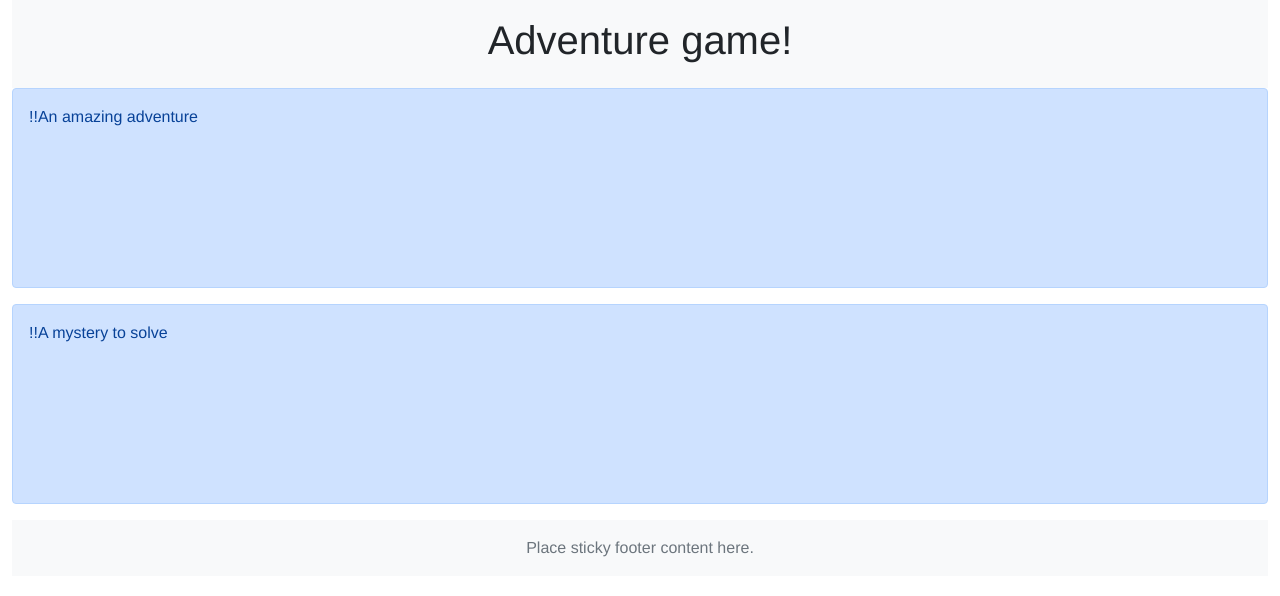
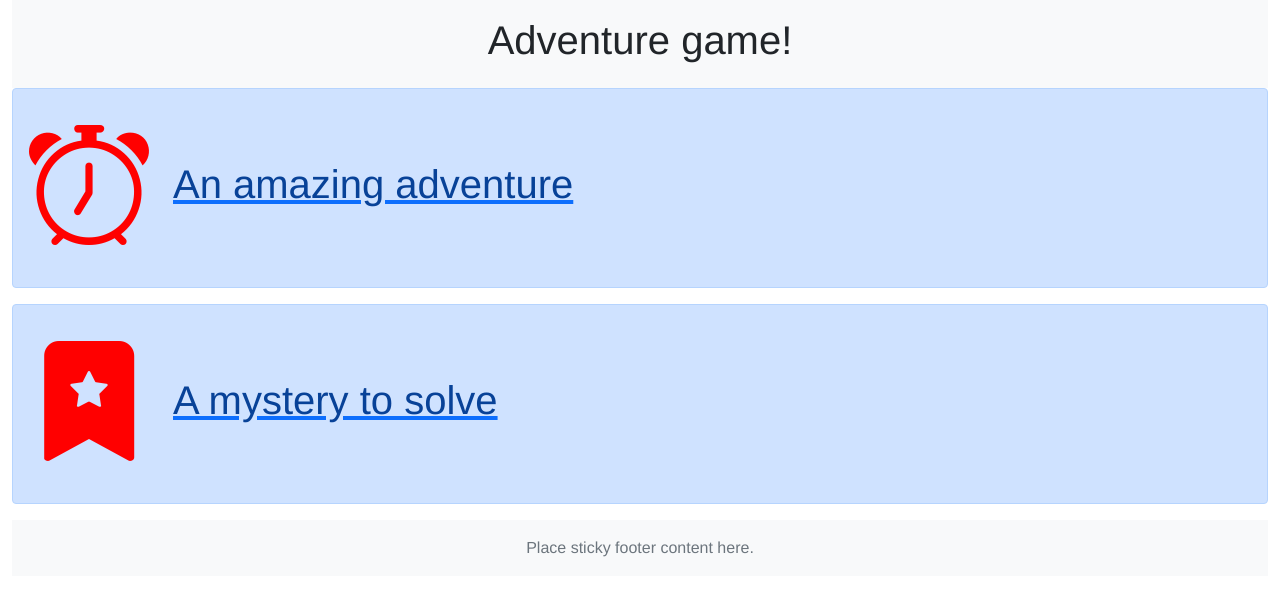
Before and after one commit to LuisMiguelFilipe/adventure, a Vue app in the folder fe/: page / in a window 1280 px wide. Shown: the top 596 px of the page. Built offline with nearby package versions, Linux system fonts and the light colour scheme.

Commit message:
vue-router

```diff
--- a/fe/package.json
+++ b/fe/package.json
@@ -30,6 +30,6 @@
     "node-sass": "^6.0.1",
     "prettier": "^2.4.1",
     "sass-loader": "^12.3.0",
-    "typescript": "~4.1.5"
+    "typescript": "^4.5.2"
   }
 }
--- a/fe/src/Layout/LayoutMain.vue
+++ b/fe/src/Layout/LayoutMain.vue
@@ -4,7 +4,7 @@
       <h1>Adventure game!</h1>
     </header-component>
     <div class="row">
-      <quest-title-list />
+      <router-view />
     </div>
     <footer-component>
       <span class="text-muted">Place sticky footer content here.</span>
@@ -15,7 +15,6 @@
 <script setup lang="ts">
 import FooterComponent from "@/components/common/FooterComponent.vue";
 import HeaderComponent from "@/components/common/HeaderComponent.vue";
-import QuestTitleList from "@/components/quest/QuestTitleList.vue";
 </script>
 
 <style lang="sass">
--- a/fe/src/biz/quest/questModel.ts
+++ b/fe/src/biz/quest/questModel.ts
@@ -1,4 +1,6 @@
+import {Icon} from "@/types/icons";
+
 export class QuestModel {
-    constructor(readonly id: string, readonly title: string) {
+    constructor(readonly id: string, readonly title: string, readonly icon: Icon) {
     }
 }
--- a/fe/src/biz/quest/useQuests.ts
+++ b/fe/src/biz/quest/useQuests.ts
@@ -1,6 +1,12 @@
 import {QuestModel} from "@/biz/quest/questModel";
 
 export const quests: QuestModel[] = [
-    new QuestModel("adv-1", "An amazing adventure"),
-    new QuestModel("adv-2", "A mystery to solve"),
+    new QuestModel("adv-1", "An amazing adventure", "bi-alarm"),
+    new QuestModel("adv-2", "A mystery to solve", "bi-bookmark-star-fill"),
 ];
+
+export const getQuest = (id: string): QuestModel => {
+    const q = quests.find(q => q.id === id);
+    if (!q) throw new Error();
+    return q;
+}
--- /dev/null
+++ b/fe/src/components/quest/QuestDetail.vue
@@ -0,0 +1,16 @@
+<template>
+  <span>Quest detail for {{ quest.id }}</span>
+</template>
+
+<script setup lang="ts">
+import {defineProps} from "vue";
+import { getQuest } from "@/biz/quest/useQuests";
+import {QuestDetailRouteParams, } from "@/router";
+
+const props = defineProps<{
+  routeParams: QuestDetailRouteParams;
+}>();
+
+const quest = getQuest(props.routeParams.questId);
+
+</script>
--- a/fe/src/components/quest/QuestTitle.vue
+++ b/fe/src/components/quest/QuestTitle.vue
@@ -1,8 +1,12 @@
 <template>
-  <div class="d-flex quest-title alert alert-primary">
-    <span>!!</span>
-    <span>{{ quest.title }}</span>
-  </div>
+  <router-link
+      :to="{name: 'quest', params: {id: quest.id}}"
+  >
+    <div class="d-flex align-items-center quest-title alert alert-primary">
+      <i class="bi" :class="quest.icon"></i>
+      <h1 class="ms-4">{{ quest.title }}</h1>
+    </div>
+  </router-link>
 </template>
 
 <script setup lang="ts">
@@ -15,8 +19,16 @@ defineProps<{
 
 </script>
 
-<style lang="scss">
+<style lang="scss" scoped>
 .quest-title {
   height: 200px;
-};
+
+  .bi {
+    color: red;
+    font-size: 120px;
+  }
+}
+
+;
+
 </style>
--- a/fe/src/router/index.ts
+++ b/fe/src/router/index.ts
@@ -1,10 +1,29 @@
-import { createRouter, createWebHistory } from "vue-router";
+import {createRouter, createWebHistory, RouteRecordRaw} from "vue-router";
 import LayoutMain from "@/Layout/LayoutMain.vue";
+import QuestDetail from "@/components/quest/QuestDetail.vue";
+import QuestTitleList from "@/components/quest/QuestTitleList.vue";
 
-const routes = [
+export type RouteParams<T> = { routeParams: T};
+export interface QuestDetailRouteParams {
+    questId: string;
+}
+
+const routes: RouteRecordRaw[] = [
     {
         path: '/',
         component: LayoutMain,
+        children: [
+            {
+                path: '',
+                component: QuestTitleList,
+            },
+            {
+                path: 'quest/:id',
+                name: 'quest',
+                component: QuestDetail,
+                props: route => ({ routeParams: { questId : route.params.id }}),
+            },
+        ],
     }
 ];
 
--- a/fe/src/styles/mainStyle.scss
+++ b/fe/src/styles/mainStyle.scss
@@ -1,2 +1,3 @@
+@import "~bootstrap/scss/bootstrap";
+@import "~bootstrap-icons/font/bootstrap-icons.css";
 @import "custom";
-@import "~bootstrap/scss/bootstrap";
--- /dev/null
+++ b/fe/src/types/icons.ts
@@ -0,0 +1,4 @@
+export type Icon =
+    "bi-alarm" |
+    "bi-bookmark-star-fill"
+;
```
Also changed, not shown: 1 other file (tests, documents, lock files or other folders).
